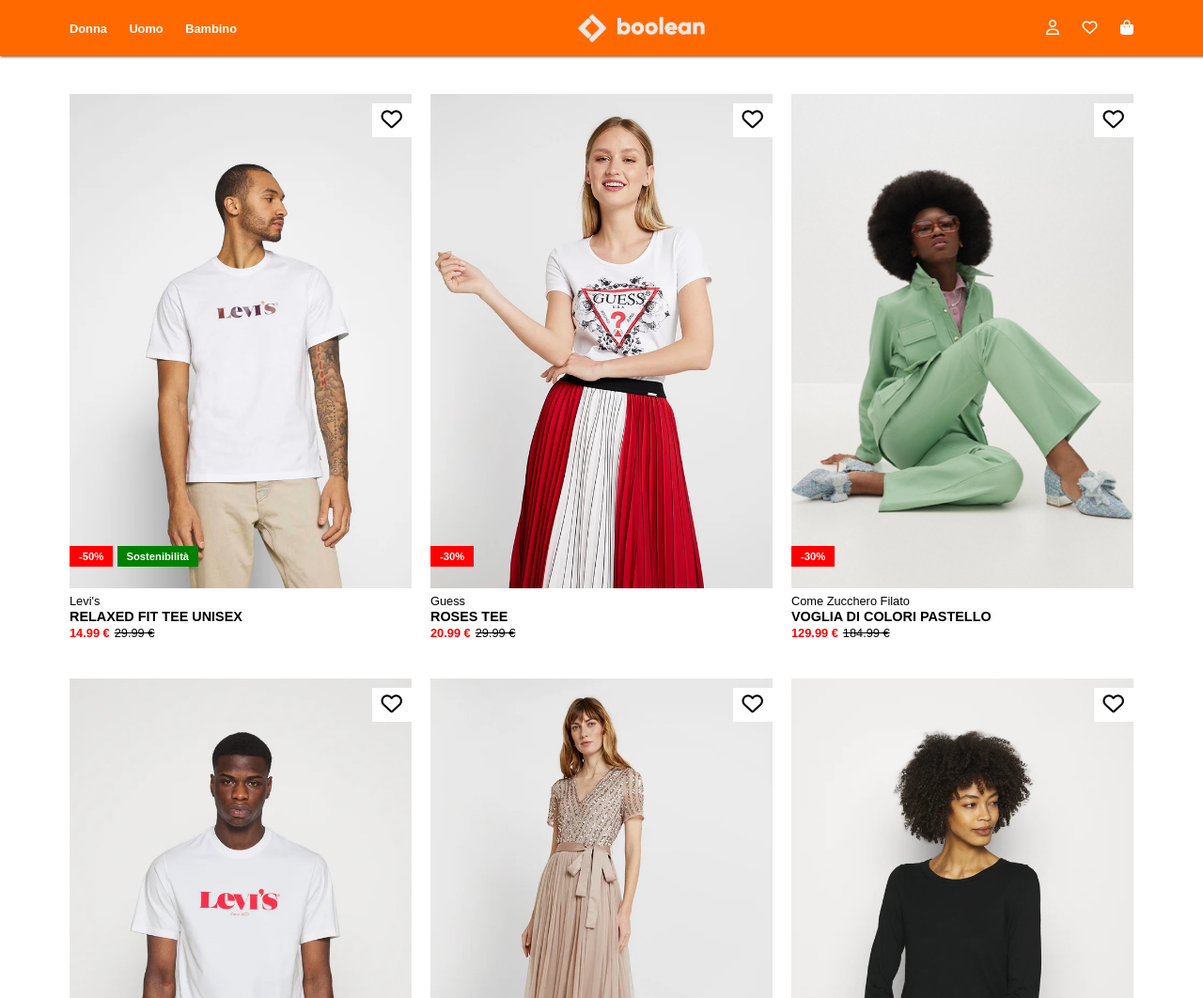
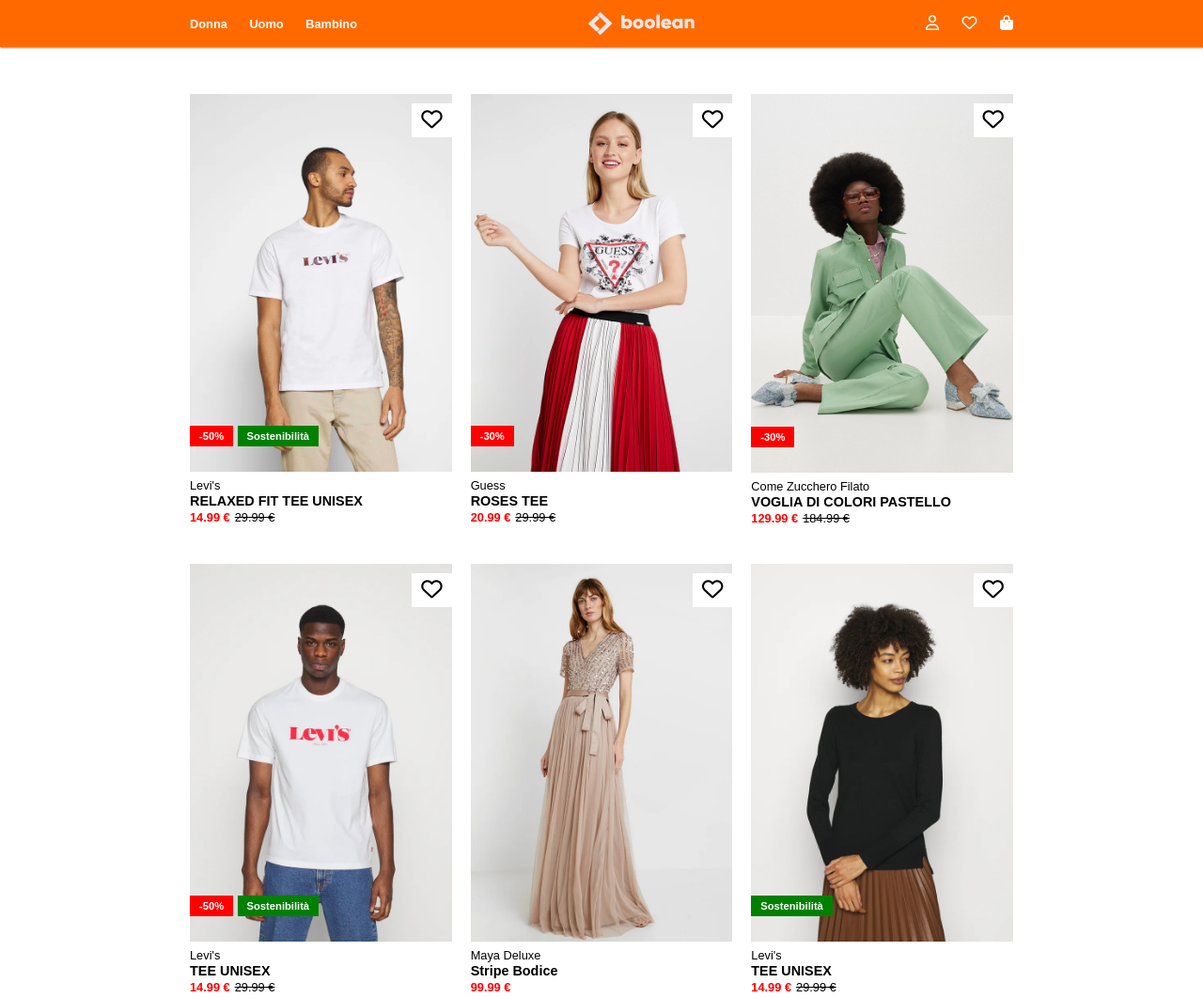
Before and after one commit to LucaCavatassi/html-css-boolando, a plain HTML site: page index.html in a window 1280 px wide. Shown: the top 1062 px of the page at 94% size. Drawn offline with Linux system fonts and the light colour scheme.

Commit message:
feat:shadow on card, container resize

```diff
--- a/css/style.css
+++ b/css/style.css
@@ -7,6 +7,7 @@
 img{
     max-width: 100%;
     max-height: 100%;
+    display: block;
 }
 body{
     font-family: Arial, Helvetica, sans-serif;
@@ -27,7 +28,7 @@ ul{
 }
 /* COMMON */
 .container{
-    width: 90%;
+    width: 70%;
     margin: 0 auto;
     flex-wrap: wrap;
 }
@@ -59,6 +60,9 @@ ul{
     padding: 5px 10px;
 }
 
+.item-info{
+    margin-top: 5px;
+}
 .item-info a{
     font-size: 0.8rem;
 }
@@ -155,9 +159,14 @@ ul{
     cursor: pointer;
 }
 
+.card:hover{
+    box-shadow: 0px 0px 4px 2px var(--orange);
+}
+
+
 /* HEADER */
 header{
-    height: 60px;
+    height: 50px;
     min-width: 550px;
     position: fixed;
     width: 100%;
```
